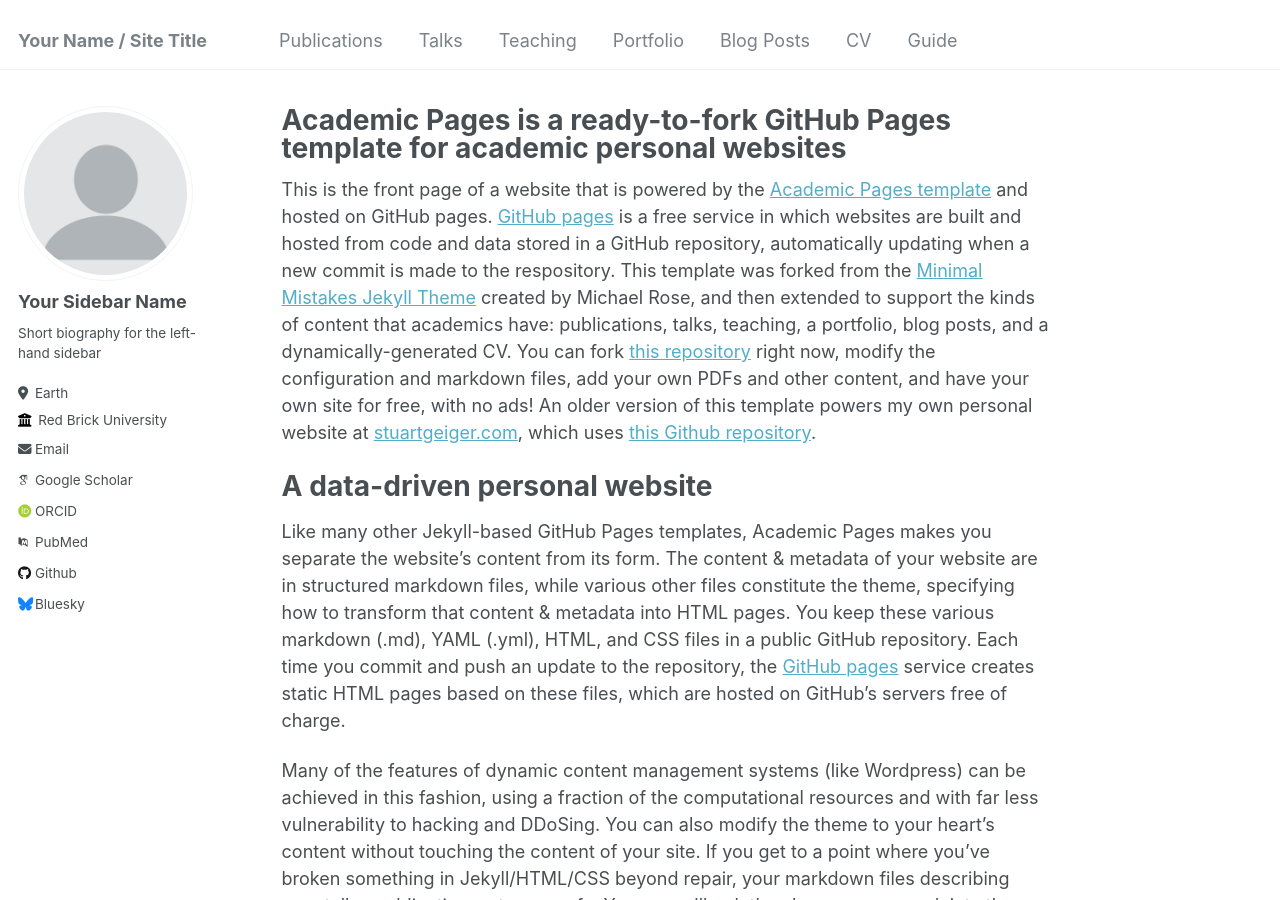
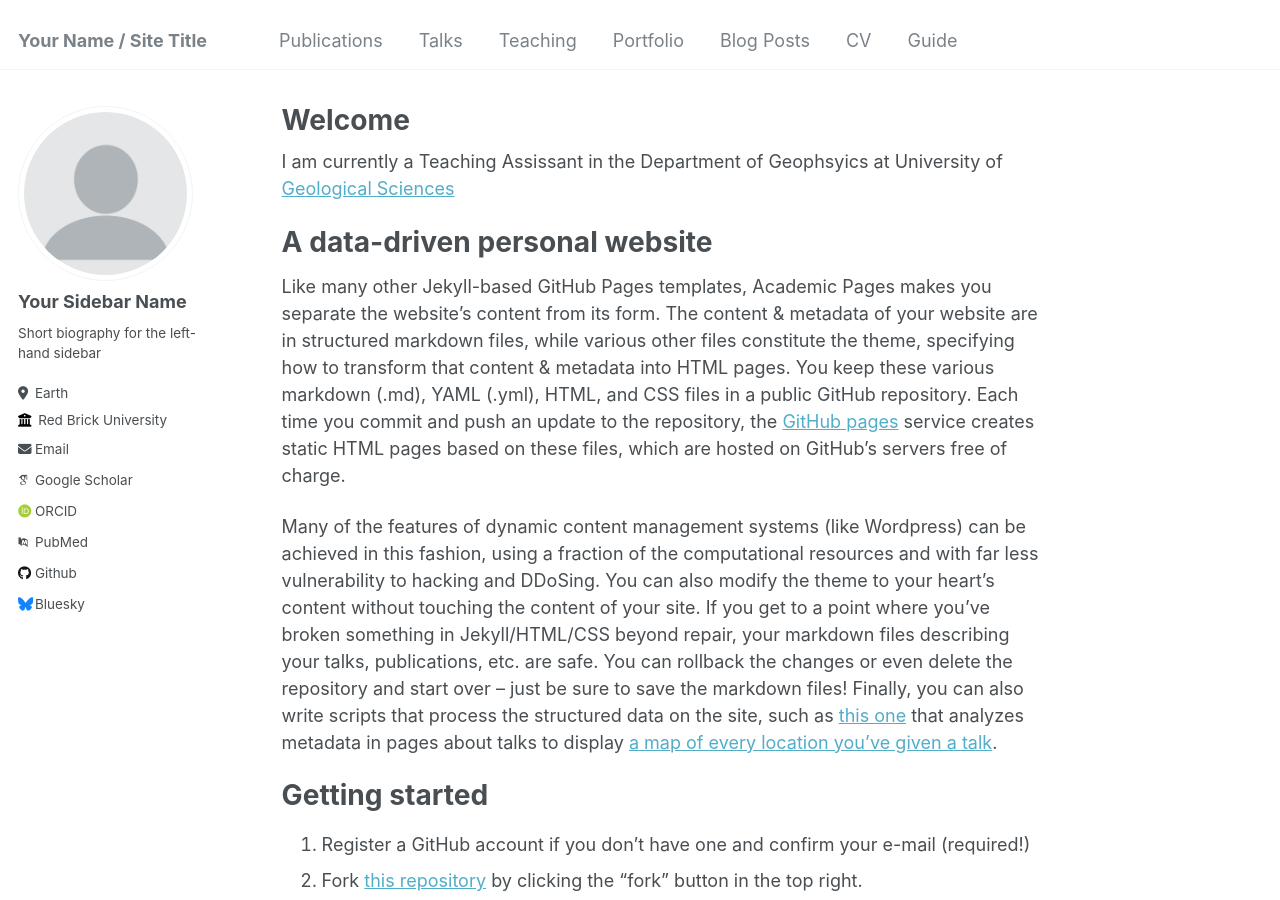
Before and after one commit to geofizikman/geofizikman.github.io, a Jekyll site: the page built from _pages/about.md, in a window 1280 px wide and 900 px high. Built offline with Jekyll 4.4.1, drawn with Linux system fonts in a browser that asks for light colours; some web fonts are replaced.

Commit message:
Update about.md

```diff
--- a/_pages/about.md
+++ b/_pages/about.md
@@ -1,13 +1,13 @@
 ---
 permalink: /
-title: "Academic Pages is a ready-to-fork GitHub Pages template for academic personal websites"
+title: "Welcome"
 author_profile: true
 redirect_from:
   - /about/
   - /about.html
 ---
 
-This is the front page of a website that is powered by the [Academic Pages template](https://github.com/academicpages/academicpages.github.io) and hosted on GitHub pages. [GitHub pages](https://pages.github.com) is a free service in which websites are built and hosted from code and data stored in a GitHub repository, automatically updating when a new commit is made to the respository. This template was forked from the [Minimal Mistakes Jekyll Theme](https://mmistakes.github.io/minimal-mistakes/) created by Michael Rose, and then extended to support the kinds of content that academics have: publications, talks, teaching, a portfolio, blog posts, and a dynamically-generated CV. You can fork [this repository](https://github.com/academicpages/academicpages.github.io) right now, modify the configuration and markdown files, add your own PDFs and other content, and have your own site for free, with no ads! An older version of this template powers my own personal website at [stuartgeiger.com](http://stuartgeiger.com), which uses [this Github repository](https://github.com/staeiou/staeiou.github.io).
+I am currently a Teaching Assissant in the Department of Geophsyics at University of [Geological Sciences](https://uzgeouniver.uz/en)
 
 A data-driven personal website
 ======
```
